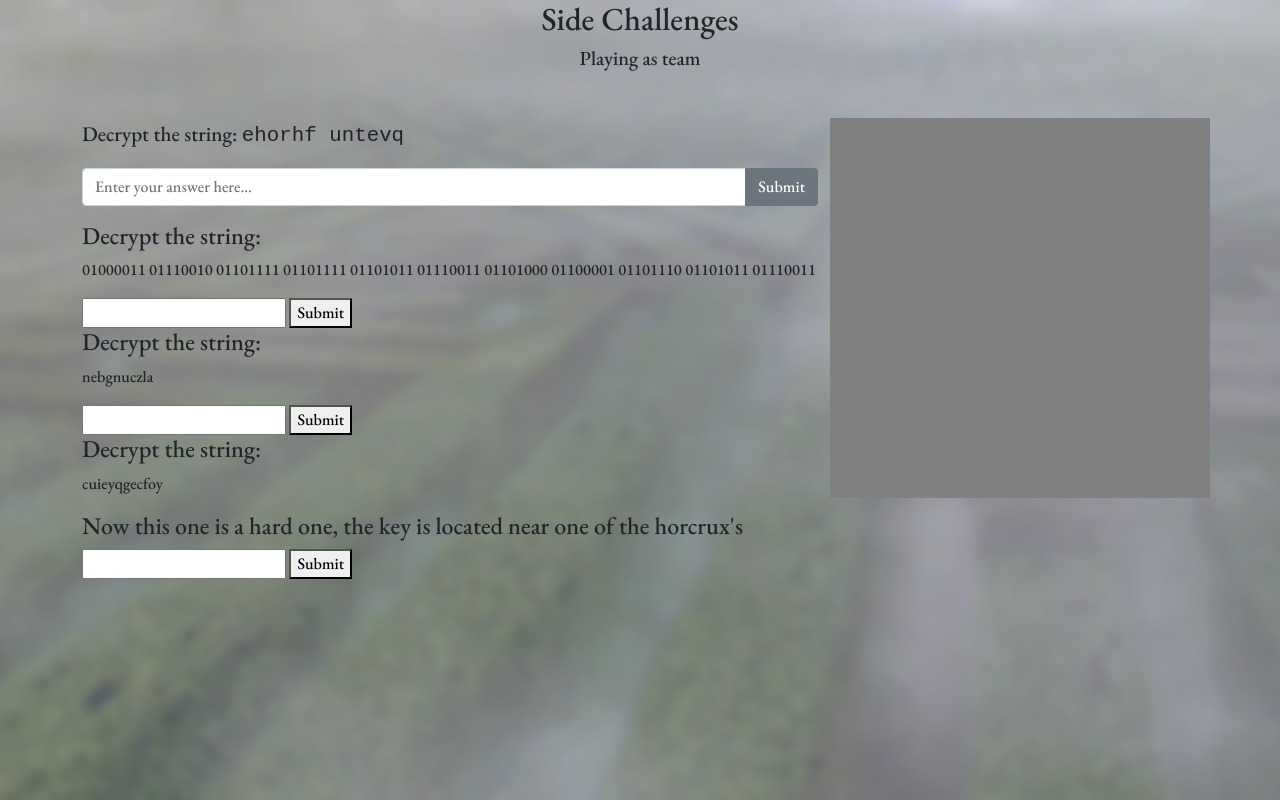
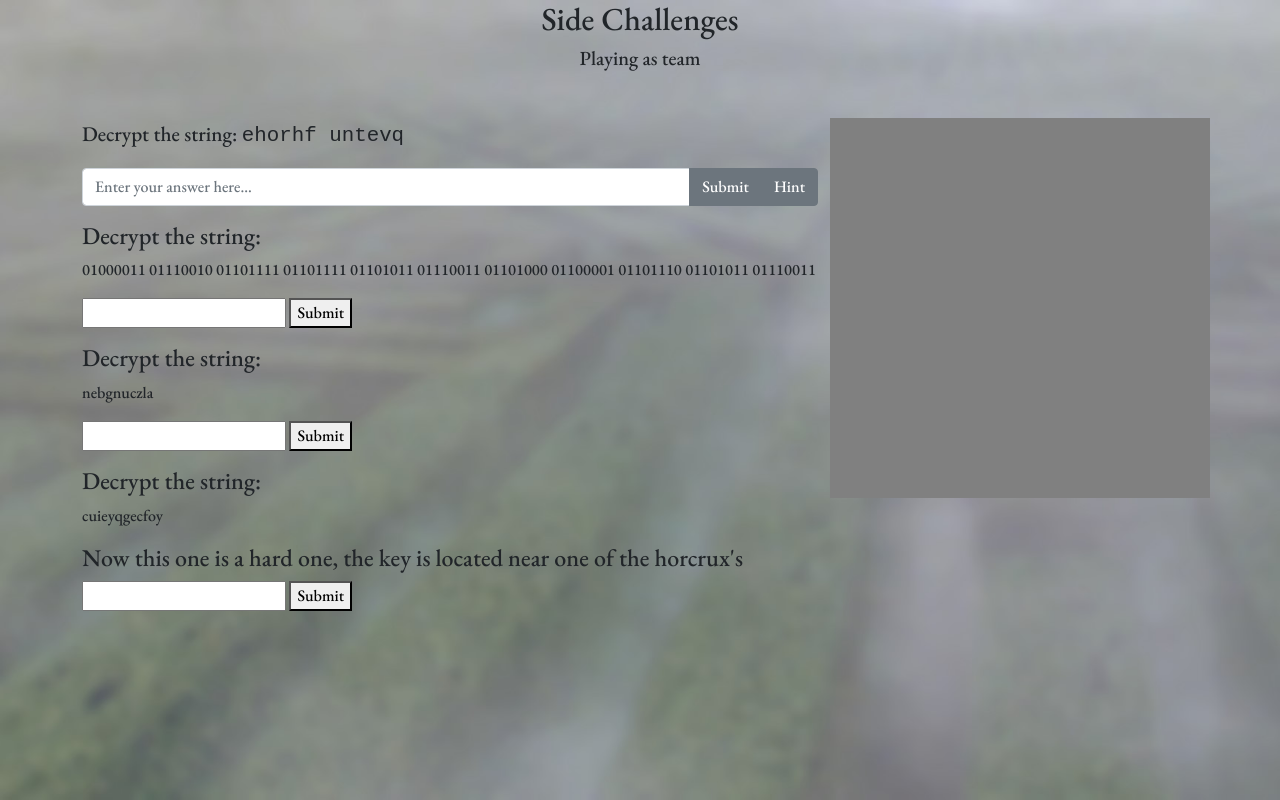
Before and after one commit to ariten/HP_Maze, a Django app: template maze_server/maze/templates/maze/side_challenges.html in a window 1280 px wide. Run offline with Django 3.2, Linux system fonts and the light colour scheme; the template is opened without the code that fills it, so the values that code supplies are empty; parts of the project's set-up code (start-up, migrations or seed data) failed here and were passed over.

Commit message:
adding in hint system

```diff
--- a/maze_server/maze/static/maze/js/side_challenges.js
+++ b/maze_server/maze/static/maze/js/side_challenges.js
@@ -23,3 +23,16 @@ function submitAnswer(question_num) {
         }
     )
 }
+
+function submitHint(question_num) {
+    $.post(
+        "/getsidechallangehint",
+        {
+            "question":question_num,
+        },
+        function (data) {
+            $('#scHint' + question_num).html(data.message)
+        }
+    )
+
+}
--- a/maze_server/maze/templates/maze/side_challenges.html
+++ b/maze_server/maze/templates/maze/side_challenges.html
@@ -21,8 +21,10 @@
         <div class="input-group">
             <input type="text" class="form-control" id="userTextInputSC1" placeholder="Enter your answer here..." autocomplete="off" data-lpignore="true">
             <button class="btn btn-secondary" type="button" onclick="submitAnswer(1)">Submit</button>
+            <button class="btn btn-secondary" type="button" onclick="submitHint(1)">Hint</button>
         </div>
         <div id="scResult1" class="mb-3"></div>
+        <div id="scHint1" class="mb-3"></div>
 
         <h4>Decrypt the string:</h4>
         <p class="sideChallengeText">01000011 01110010 01101111 01101111 01101011 01110011 01101000 01100001 01101110 01101011 01110011</p>
@@ -30,6 +32,7 @@
         <input type="text" id="userTextInputSC2">
         <button onclick="submitAnswer(2)">Submit</button>
         <div id="scResult2"></div>
+        <div id="scHint2" class="mb-3"></div>
 
         <h4>Decrypt the string:</h4>
         <p class="sideChallengeText">nebgnuczla</p>
@@ -37,6 +40,7 @@
         <input type="text" id="userTextInputSC3">
         <button onclick="submitAnswer(3)">Submit</button>
         <div id="scResult3"></div>
+        <div id="scHint3" class="mb-3"></div>
 
         <h4>Decrypt the string:</h4>
         <p class="sideChallengeText">cuieyqgecfoy</p>
@@ -45,6 +49,7 @@
         <input type="text" id="userTextInputSC4">
         <button onclick="submitAnswer(4)">Submit</button>
         <div id="scResult4"></div>
+        <div id="scHint4" class="mb-3"></div>
     </div>
 
     <div id="mazeGrid" class="col-md-4">
--- a/maze_server/maze/urls.py
+++ b/maze_server/maze/urls.py
@@ -12,4 +12,5 @@ urlpatterns = [
     path('timeuntilstart', views.api_time_until_start, name='time_until_start'),
     path('sidechallenges', views.page_side_challenges, name='side_challenges'),
     path('submitsidechallenge', views.api_submit_side_challenge, name="submit_side_challenge"),
+    path('getsidechallangehint', views.api_get_hint, name='get_hints')
 ]
--- a/maze_server/maze_handler/MazeGenerator.py
+++ b/maze_server/maze_handler/MazeGenerator.py
@@ -123,7 +123,7 @@ class Maze:
         # Pad the maze all around by this amount.
         padding = 10
         # Height and width of the maze image (excluding padding), in pixels
-        height = 500
+        height = 1000
         width = int(height * aspect_ratio)
         # Scaling factors mapping maze coordinates to image coordinates
         scy, scx = height / self.ny, width / self.nx
```
Also changed, not shown: maze_server/maze/views.py (+8 -0 lines), 2 other files.
